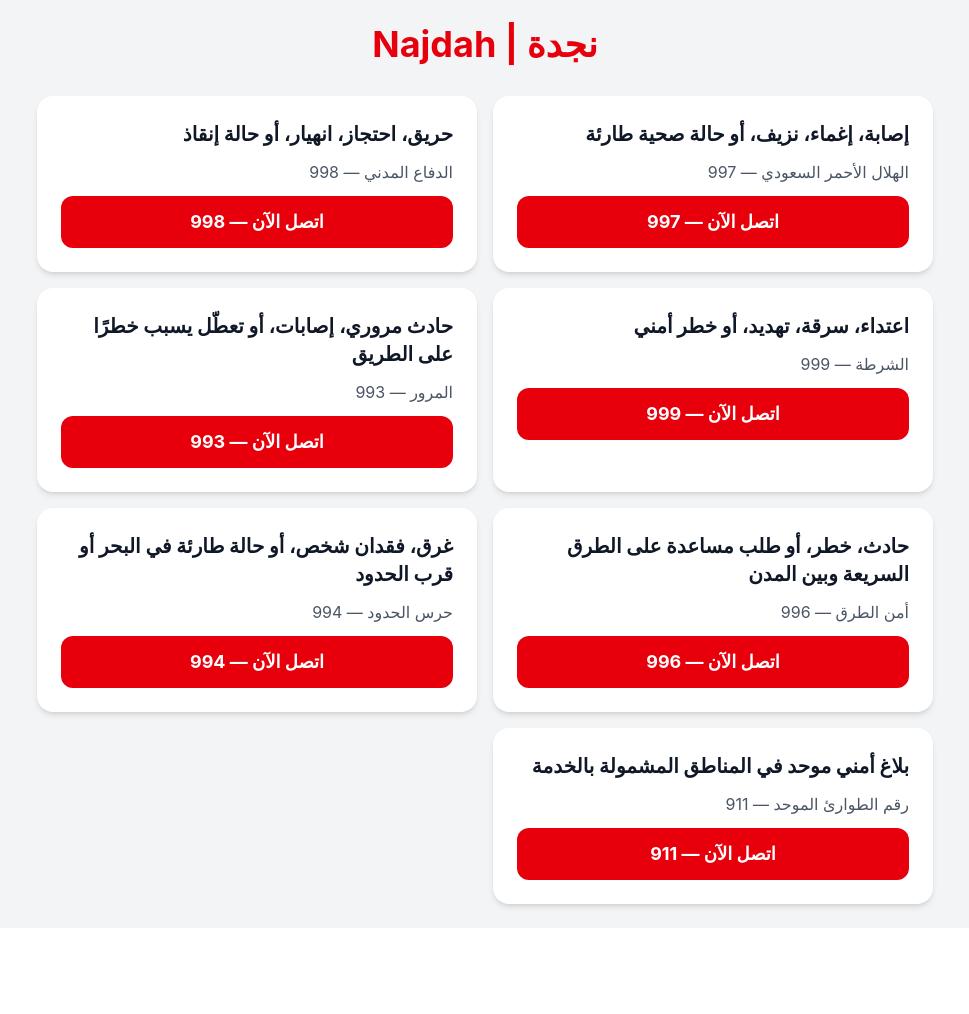
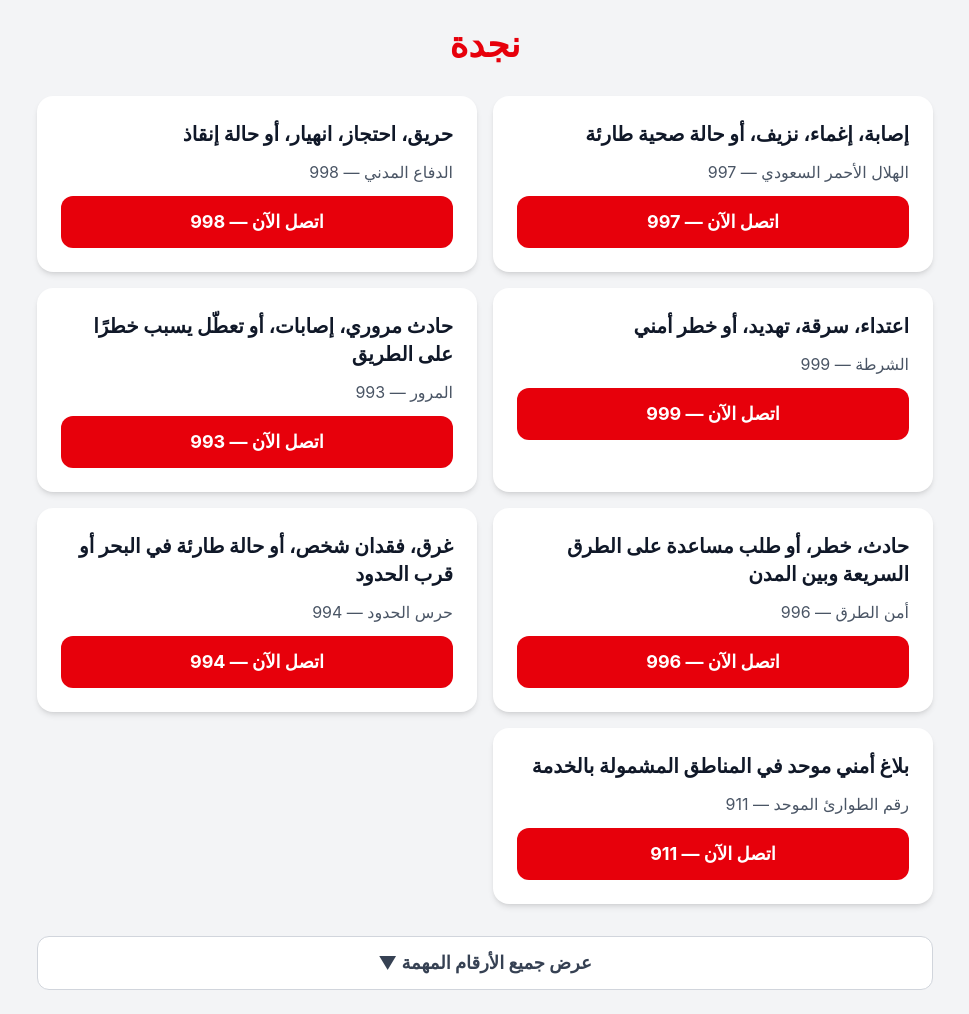
Before and after one commit to njoudalarfaj/HEMAYTAK, a React (Vite) app: page / in a window 1280 px wide. Shown: the whole page, without its empty margins (155-1124 px from the left). Before the commit the page ends 928 px from the top, so only its background shows below. Built offline with nearby package versions, Linux system fonts and the light colour scheme.

Commit message:
Add collapsible secondary services section with useState

```diff
--- a/src/App.jsx
+++ b/src/App.jsx
@@ -1,42 +1,59 @@
-// نستورد مكوّن البطاقة اللي بنيناه من مجلد components
+// 🆕 نستورد useState من React — أداة "الذاكرة" للمكوّن
+import { useState } from 'react'
 import EmergencyCard from './components/EmergencyCard'
-// نستورد مصفوفة الأرقام من ملف البيانات (مصدر الحقيقة الوحيد)
 import emergencyNumbers from './data/emergencyNumbers.json'
 
 function App() {
-  // filter = تصفية: مر على كل عنصر، وخذ بس اللي primary حقه true
-  // النتيجة: مصفوفة جديدة فيها السبع جهات الأساسية فقط (بدون الخدمات الإضافية)
+  // 🆕 حالة القسم الإضافي: showAll القيمة (تبدأ false = مسكّر)، setShowAll طريقة تغييرها
+  const [showAll, setShowAll] = useState(false)
+
+  // الأساسية: primary = true (السبعة)
   const primaryServices = emergencyNumbers.filter(
     (service) => service.primary === true
   )
 
+  // 🆕 الإضافية: primary = false (الثمانية) — لاحظي ! قبل service.primary تعني "مو"
+  const secondaryServices = emergencyNumbers.filter(
+    (service) => !service.primary
+  )
+
   return (
-    // الحاوية الرئيسية: min-h-screen تغطي طول الشاشة | bg-gray-100 خلفية رمادية فاتحة | p-6 حشوة داخلية
     <div className="min-h-screen bg-gray-100 p-6">
+      <h1 className="text-4xl font-bold text-red-600 text-center mb-8">نجدة</h1>
 
-      {/* عنوان الموقع: mb-8 مسافة تحته تفصله عن البطاقات */}
-      <h1 className="text-4xl font-bold text-red-600 text-center mb-8">  نجدة | Najdah </h1>
-
-      {/* شبكة البطاقات (متجاوبة):
-          grid = نظام شبكة
-          grid-cols-1 = عمود واحد (الافتراضي - للجوال)
-          md:grid-cols-2 = عمودين إذا الشاشة متوسطة أو أكبر
-          gap-4 = مسافة بين البطاقات
-          max-w-4xl mx-auto = عرض أقصى للشبكة + توسيطها بالصفحة */}
+      {/* شبكة البطاقات الأساسية — مثل ما هي */}
       <div className="grid grid-cols-1 md:grid-cols-2 gap-4 max-w-4xl mx-auto">
-
-        {/* map = لكل جهة في القائمة المصفاة، أنشئ بطاقة ومرر لها بياناتها:
-            service={service} → تمرير بيانات الجهة للبطاقة (props)
-            key={service.id} → هوية فريدة لكل بطاقة، React يحتاجها لتتبع العناصر المتكررة */}
         {primaryServices.map((service) => (
           <EmergencyCard key={service.id} service={service} />
         ))}
+      </div>
+
+      {/* 🆕 زر فتح/إغلاق القسم الإضافي */}
+      <div className="max-w-4xl mx-auto mt-8">
+        <button
+          type="button"
+          // عند الضغط: اقلب القيمة (كانت false تصير true والعكس) — ! تعني "عكس"
+          onClick={() => setShowAll(!showAll)}
+          className="w-full bg-white border border-gray-300 rounded-xl py-3 text-lg font-bold text-gray-700 hover:bg-gray-50"
+        >
+          {/* النص يتغير حسب الحالة: شرط ? قيمة-لو-صح : قيمة-لو-خطأ */}
+          {showAll ? 'إخفاء الأرقام الإضافية ▲' : 'عرض جميع الأرقام المهمة ▼'}
+        </button>
+
+        {/* 🆕 العرض الشرطي: القسم يظهر فقط إذا showAll = true
+            الصيغة: {شرط && (عناصر)} — إذا الشرط صح اعرض، إذا خطأ لا تعرض شيء */}
+        {showAll && (
+          <div className="grid grid-cols-1 md:grid-cols-2 gap-4 mt-4">
+            {secondaryServices.map((service) => (
+              <EmergencyCard key={service.id} service={service} />
+            ))}
+          </div>
+        )}
       </div>
     </div>
   )
 }
 
-// نصدّر المكوّن عشان main.jsx يقدر يستخدمه
 export default App
 
 /*
```
